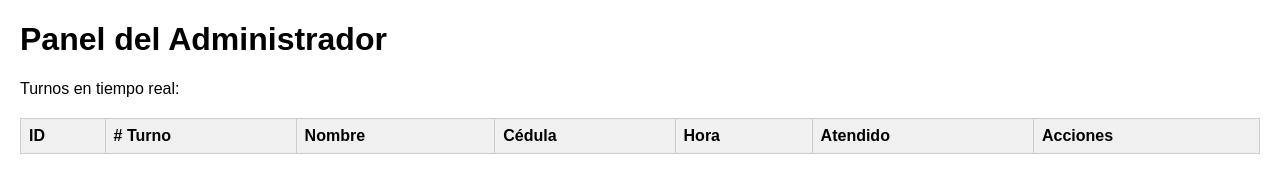
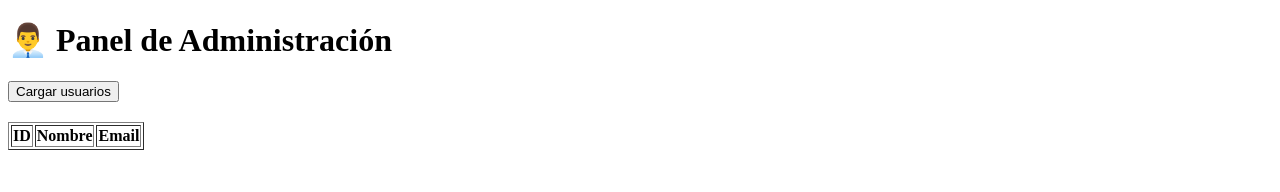
Before and after one commit to Diazssj17/turnero_realtime, a website: page public/admin.html in a window 1280 px wide. Drawn offline with nearby package versions, Linux system fonts and the light colour scheme.

Commit message:
Update admin.html

```diff
--- a/public/admin.html
+++ b/public/admin.html
@@ -1,34 +1,28 @@
 <!DOCTYPE html>
 <html lang="es">
 <head>
-  <meta charset="UTF-8">
-  <title>Panel Admin - Turnero</title>
-  <script src="/socket.io/socket.io.js"></script>
-  <script src="admin.js" defer></script>
-  <style>
-    body { font-family: Arial; margin: 20px; }
-    table { border-collapse: collapse; width: 100%; margin-top: 20px; }
-    th, td { border: 1px solid #ccc; padding: 8px; text-align: left; }
-    th { background: #f0f0f0; }
-    .atendido { background: #e0ffe0; }
-  </style>
+  <meta charset="UTF-8" />
+  <meta name="viewport" content="width=device-width, initial-scale=1.0" />
+  <title>Panel de Administración</title>
 </head>
 <body>
-  <h1>Panel del Administrador</h1>
-  <p>Turnos en tiempo real:</p>
-  <table id="tablaTurnos">
+  <h1>👨‍💼 Panel de Administración</h1>
+
+  <button id="btnCargar">Cargar usuarios</button>
+
+  <table border="1" style="margin-top: 20px;">
     <thead>
       <tr>
         <th>ID</th>
-        <th># Turno</th>
         <th>Nombre</th>
-        <th>Cédula</th>
-        <th>Hora</th>
-        <th>Atendido</th>
-        <th>Acciones</th>
+        <th>Email</th>
       </tr>
     </thead>
-    <tbody></tbody>
+    <tbody id="tablaUsuarios"></tbody>
   </table>
+
+  <p id="mensaje"></p>
+
+  <script src="js/admin.js"></script>
 </body>
 </html>
```
